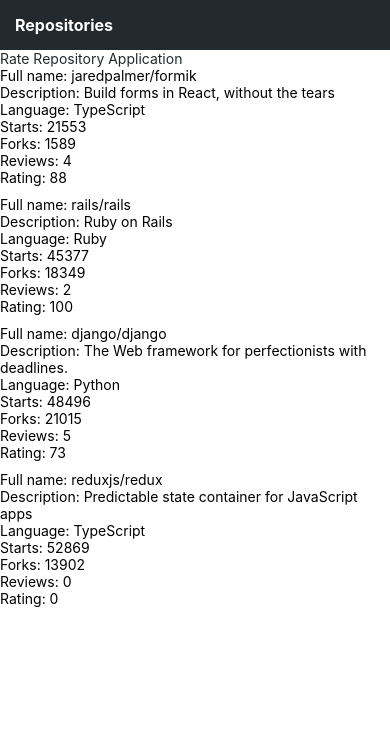
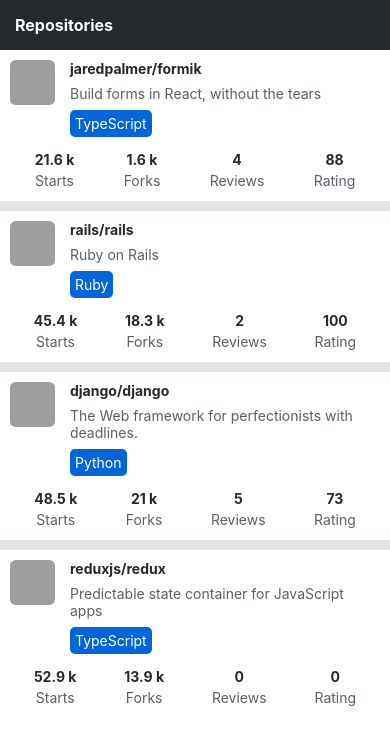
Before and after one commit to adecora/reactnativeopen, a React Native app: screen / in a window 390 px wide. Shown: the top 744 px of the page. Built offline with nearby package versions, Linux system fonts and the light colour scheme; grey boxes are pictures that could not be loaded.

Commit message:
part10-exercise10.5

```diff
--- a/src/components/AppBarTab.jsx
+++ b/src/components/AppBarTab.jsx
@@ -14,11 +14,11 @@
     },
 });
 
-const AppBarTab = ({ children, ...props }) => {
+const AppBarTab = ({ title, ...props }) => {
     return (
         <Pressable style={styles.actionTouchable} {...props}>
             <Text fontSize="subheading" fontWeight="bold" style={styles.actionText}>
-                {children}
+                {title}
             </Text>
         </Pressable>
     );
--- a/src/components/Main.jsx
+++ b/src/components/Main.jsx
@@ -2,27 +2,25 @@
 import { StyleSheet, View } from 'react-native';
 
 import RepositoryList from './RepositoryList';
-import Text from './Text';
 import AppBar from './AppBar';
 import AppBarTab from './AppBarTab';
+import theme from '../theme';
 
 const styles = StyleSheet.create({
     container: {
-        flexGrow: 1,
-        flexShrink: 1,
+        backgroundColor: theme.colors.main,
     },
 });
 
 const Main = () => {
-
     return (
         <View style={styles.container}>
             <AppBar>
-                <AppBarTab onPress={() => console.log('Repositories')}>
-                    Repositories
-                </AppBarTab>
+                <AppBarTab
+                    title="Repositories"
+                    onPress={() => console.log('Repositories')}
+                />
             </AppBar>
-            <Text>Rate Repository Application</Text>
             <RepositoryList />
         </View>
     );
--- a/src/components/RepositoryItem.jsx
+++ b/src/components/RepositoryItem.jsx
@@ -1,16 +1,117 @@
 import React from 'react';
-import { View, Text } from 'react-native';
+import { View, Image, StyleSheet } from 'react-native';
+
+import Text from './Text';
+import theme from '../theme';
+
+
+const itemHeaderStyles = StyleSheet.create({
+    container: {
+        flexDirection: 'row',
+    },
+    image: {
+        width: 45,
+        height: 45,
+        borderRadius: 45 / 8,
+    },
+    imageContainer: {
+        paddingRight: 15,
+    },
+    infoContainer: {
+        flexGrow: 1,
+        flexShrink: 1,
+        alignItems: 'flex-start',
+    },
+    infoItem: {
+        marginBottom: 8,
+    },
+    languageItem: {
+        color: 'white',
+        backgroundColor: theme.colors.primary,
+        padding: 5,
+        borderRadius: 5,
+    },
+});
+
+const ItemHeader = ({ image, fullName, description, language }) => {
+    return (
+        <View style={itemHeaderStyles.container}>
+            <View style={itemHeaderStyles.imageContainer}>
+                <Image style={itemHeaderStyles.image}
+                    source={{ uri: image }}
+                />
+            </View>
+            <View style={itemHeaderStyles.infoContainer}>
+                <Text fontWeight="bold" style={itemHeaderStyles.infoItem}>{fullName}</Text>
+                <Text color="textSecondary" style={itemHeaderStyles.infoItem}>{description}</Text>
+                <Text style={itemHeaderStyles.languageItem}>{language}</Text>
+            </View>
+        </View >
+    );
+};
+
+
+const footItemStyles = StyleSheet.create({
+    container: {
+        flexDirection: 'column',
+        alignItems: 'center',
+    },
+    item: {
+        paddingVertical: 2,
+    },
+});
+
+const FootItem = ({ title, value }) => {
+    const number = value >= 1000
+        ? (value / 1000).toFixed(1).slice(-1) === '0'
+            ? `${(value / 1000).toFixed(0)} k`
+            : `${(value / 1000).toFixed(1)} k`
+        : `${value}`;
+
+    return (
+        <View style={footItemStyles.container}>
+            <Text fontWeight="bold" style={footItemStyles.item}>{number}</Text>
+            <Text color="textSecondary" style={footItemStyles.item}>{title}</Text>
+        </View>
+    );
+};
+
+
+const itemFooterStyles = StyleSheet.create({
+    container: {
+        marginTop: 12,
+        flexDirection: 'row',
+        justifyContent: 'space-around'
+    }
+});
+
+const ItemFooter = ({ item }) => {
+    return (
+        <View style={itemFooterStyles.container}>
+            <FootItem title="Starts" value={item.stargazersCount} />
+            <FootItem title="Forks" value={item.forksCount} />
+            <FootItem title="Reviews" value={item.reviewCount} />
+            <FootItem title="Rating" value={item.ratingAverage} />
+        </View>
+    );
+};
+
+
+const repositoryItemStyles = StyleSheet.create({
+    container: {
+        backgroundColor: 'white',
+        padding: 10,
+    },
+});
 
 const RepositoryItem = ({ item }) => {
     return (
-        <View>
-            <Text>Full name: {item.fullName}</Text>
-            <Text>Description: {item.description}</Text>
-            <Text>Language: {item.language}</Text>
-            <Text>Starts: {item.stargazersCount}</Text>
-            <Text>Forks: {item.forksCount}</Text>
-            <Text>Reviews: {item.reviewCount}</Text>
-            <Text>Rating: {item.ratingAverage}</Text>
+        <View style={repositoryItemStyles.container}>
+            <ItemHeader
+                image={item.ownerAvatarUrl}
+                {...item}
+            />
+            <ItemFooter item={item} />
         </View>
     );
 };
--- a/src/theme.js
+++ b/src/theme.js
@@ -1,5 +1,6 @@
 const theme = {
   colors: {
+    main: '#e1e4e8',
     textPrimary: '#24292e',
     textSecondary: '#586069',
     primary: '#0366d6',
```
